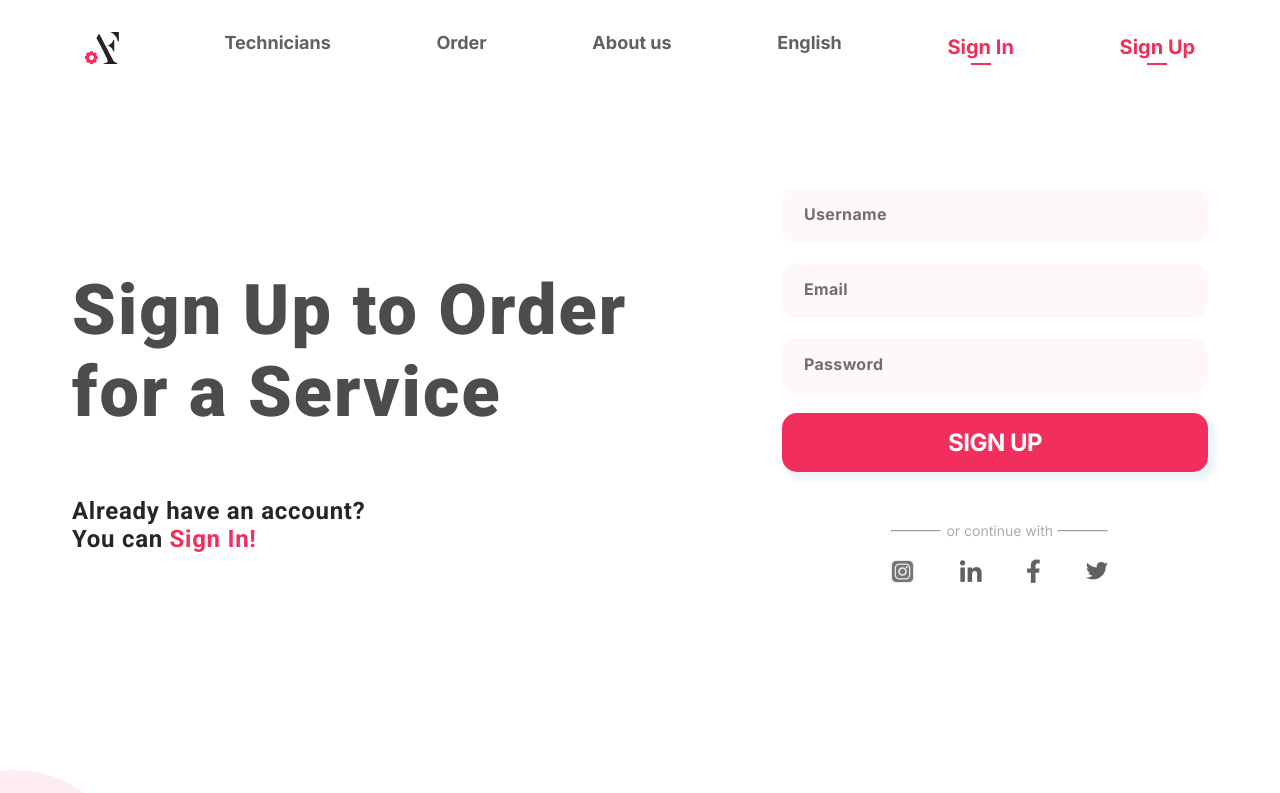
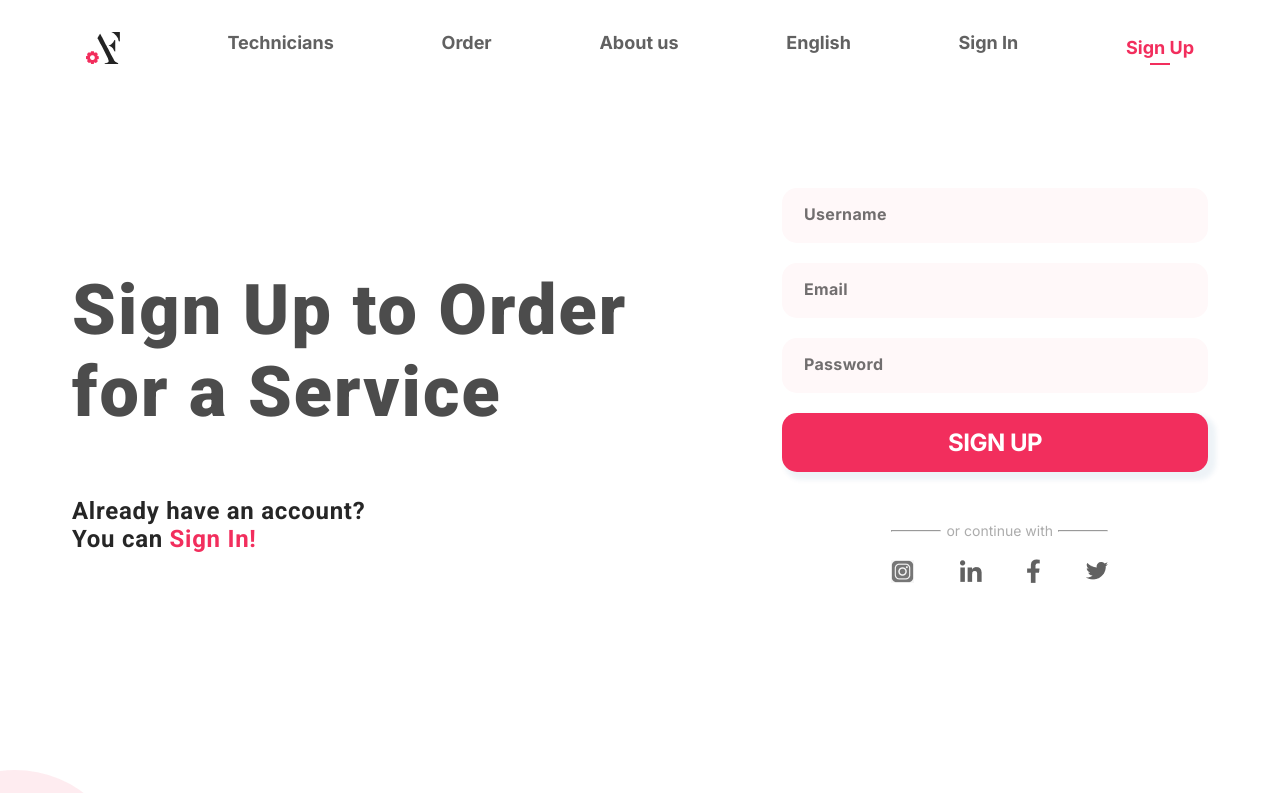
Before and after one commit to Lanzar-dev/Flickwheel-challenge, a React (Create React App) app: page /signup in a window 1280 px wide. Shown: the top 793 px of the page. Built offline with nearby package versions, Linux system fonts and the light colour scheme.

Commit message:
fixed styling in signup and signin pages

```diff
--- a/src/components/nav/Nav.js
+++ b/src/components/nav/Nav.js
@@ -1,10 +1,23 @@
-import React from "react";
-import { Link } from "react-router-dom";
+import React, { useState, useEffect } from "react";
+import { Link, useLocation } from "react-router-dom";
 import "./nav.css";
 import logo from "../../assets/logo.png";
 // import KeyboardArrowDownOutlinedIcon from "@mui/icons-material/KeyboardArrowDownOutlined";
 
 const Nav = () => {
+  const [signupDiv, setSignupDiv] = useState(false);
+  const [signinDiv, setSigninDiv] = useState(false);
+
+  let location = useLocation();
+
+  useEffect(() => {
+    if (location.pathname === "/signup") {
+      setSignupDiv(true);
+    } else if (location.pathname === "/signin") {
+      setSigninDiv(true);
+    }
+  }, [location.pathname]);
+
   return (
     <div className="nav">
       <div>
@@ -31,17 +44,18 @@ const Nav = () => {
           {/* <KeyboardArrowDownOutlinedIcon /> */}
         </p>
       </div>
-      <div className="nav-links nav-signup">
+      {/* <div className="nav-links nav-signup"> */}
+      <div className={signinDiv ? "nav-links nav-signup" : "nav-links"}>
         <p>
           <Link to="/signin">Sign In</Link>
         </p>
-        <div className="bottom-div"></div>
+        {signinDiv && <div className="bottom-div"></div>}
       </div>
-      <div className="nav-signup">
+      <div className={signupDiv ? "nav-signup" : ""}>
         <p>
           <Link to="/signup">Sign Up</Link>
         </p>
-        <div className="bottom-div"></div>
+        {signupDiv && <div className="bottom-div"></div>}
       </div>
     </div>
   );
--- a/src/components/nav/nav.css
+++ b/src/components/nav/nav.css
@@ -18,22 +18,19 @@ p {
   font-weight: bold;
 }
 
+p {
+  font-size: 18px;
+}
+
 .nav .nav-links p {
-  font-size: 18px;
   line-height: 22px;
   color: var(--color-subtext);
 }
 
-/* .nav .nav-links .dropdown a {
-  display: flex;
-  margin-right: 20px;
-} */
-
 .nav .nav-signup p {
-  font-size: 20px;
   line-height: 24px;
   color: var(--color-skill);
-  margin-bottom: 4px;
+  margin-bottom: 3px;
 }
 
 .nav .nav-signup {
```
